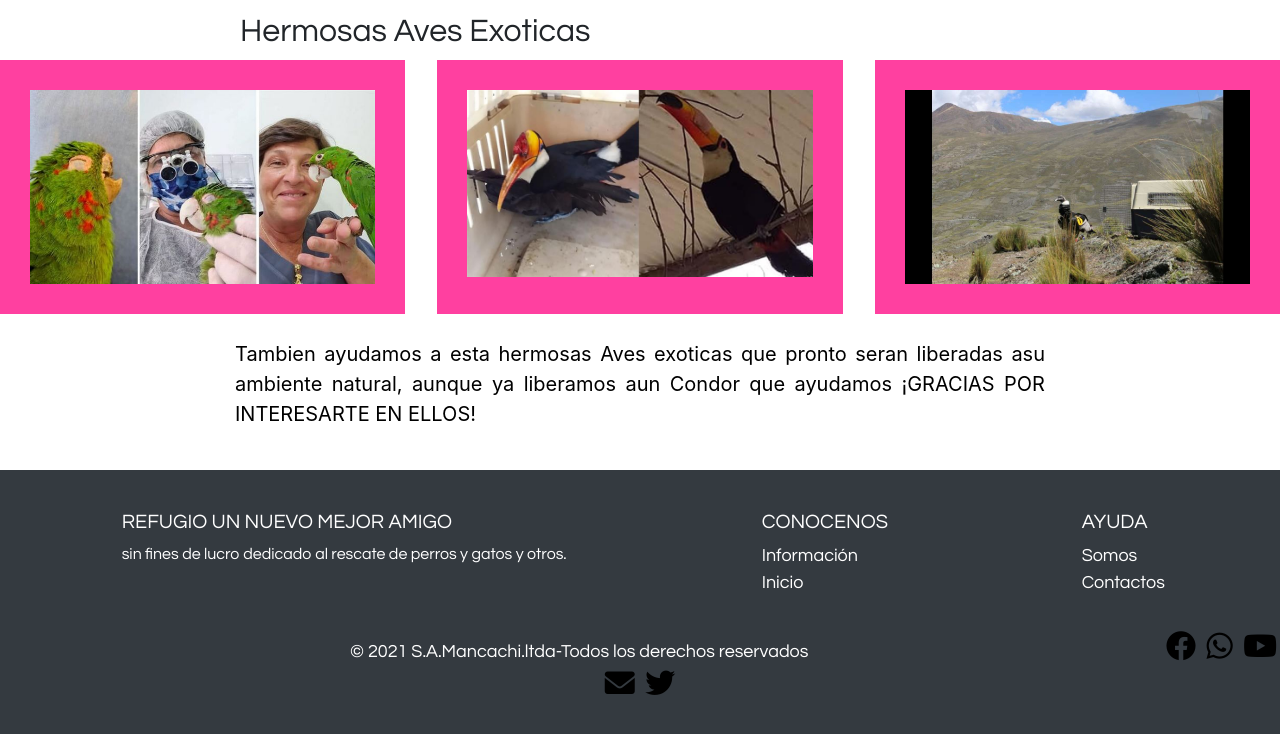
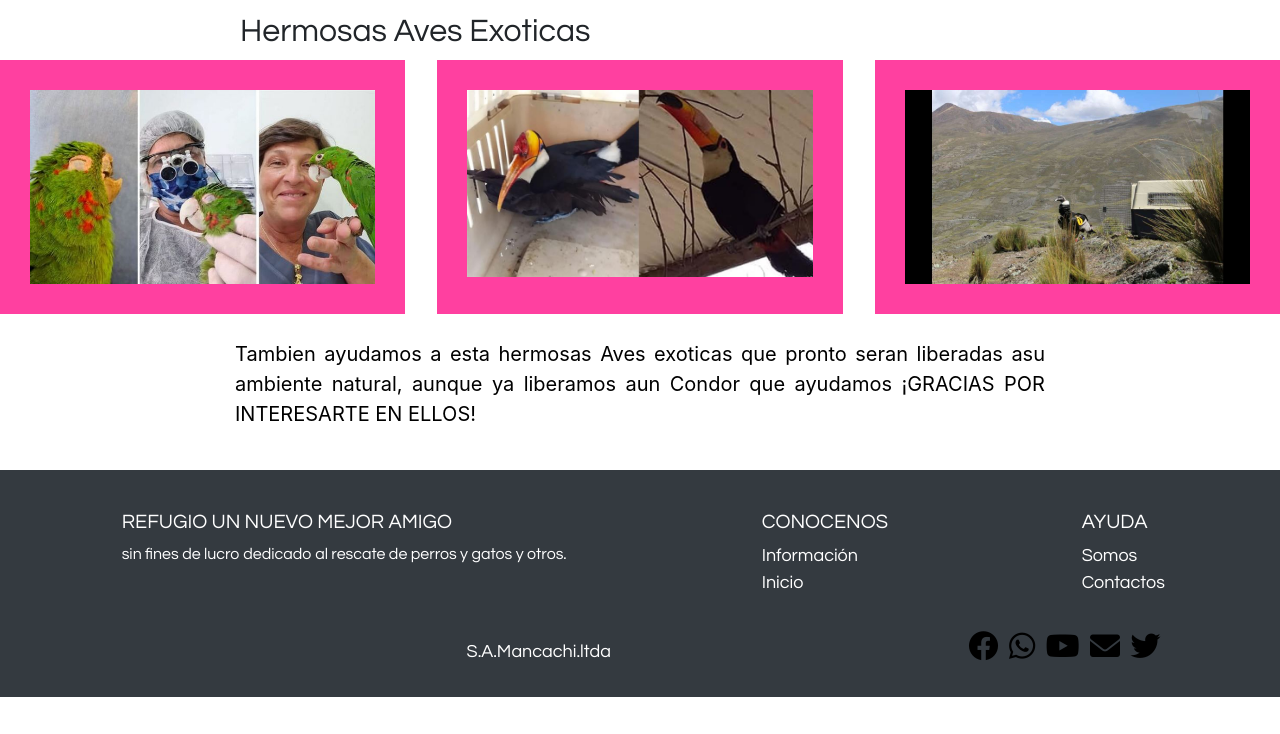
Before and after one commit to Yungacopa/REFIGUIO-UN-NUEVO-MEJOR-AMIGO, a plain HTML site: page index.html in a window 1280 px wide. Shown: the part 2926-3660 px from the top of the page. After the commit the page ends 3623 px from the top, so only its background shows below. Drawn offline with nearby package versions, Linux system fonts and the light colour scheme.

Commit message:
first commit

```diff
--- a/index.html
+++ b/index.html
@@ -204,7 +204,7 @@ algo que tal vez nunca han tenido. Lo que nosotros recibimos a cambio es un leng
         </div>
       </div>
       <div class="footer-copyright  py-3 bg-dark">
-        <a href="https://www.mancachigomez@gmail.com " class="left b" >© 2021 S.A.Mancachi.ltda-Todos los derechos reservados</a>
+        <a href="https://www.mancachigomez@gmail.com " class="left b" >S.A.Mancachi.ltda</a>
         <a href="https://www.facebook.com/"><i class="fab fa-facebook i1"></i></a>
         <a href="https://wa.me/78860865"><i class="fab fa-whatsapp i1"></i></a>
         <a href="https://www.youtube.com/"><i class="fab fa-youtube i1"></i></a>
```
Also changed, not shown: index2.html (+1 -1 lines), index3.html (+1 -1 lines), index4.html (+1 -1 lines), index5.html (+1 -1 lines), index6.html (+1 -1 lines), 1 other file.
